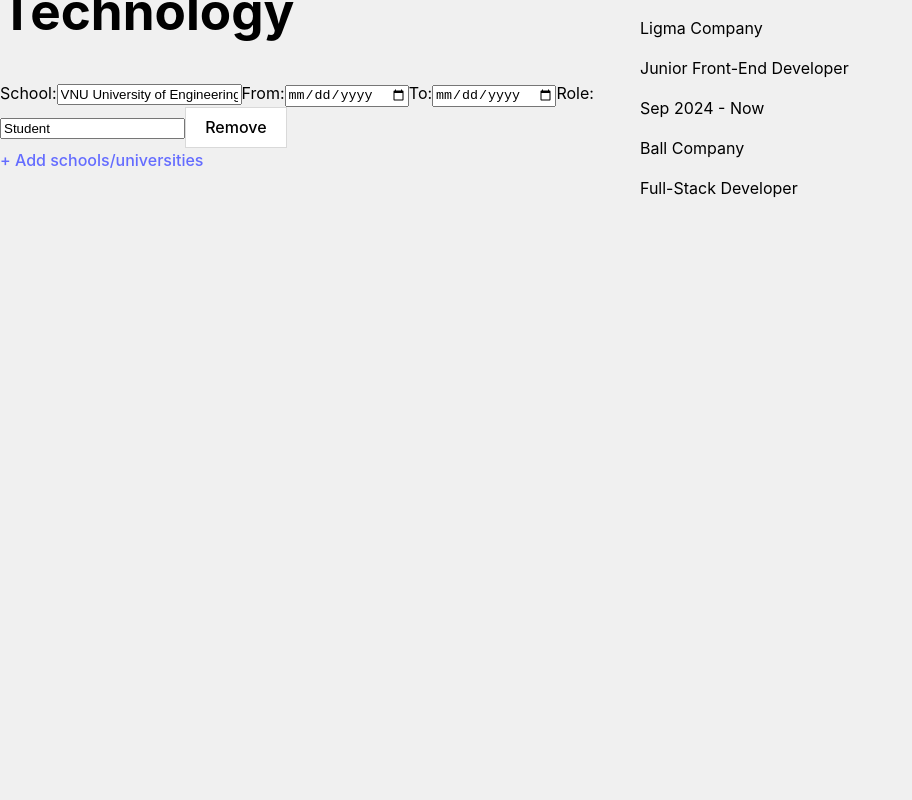
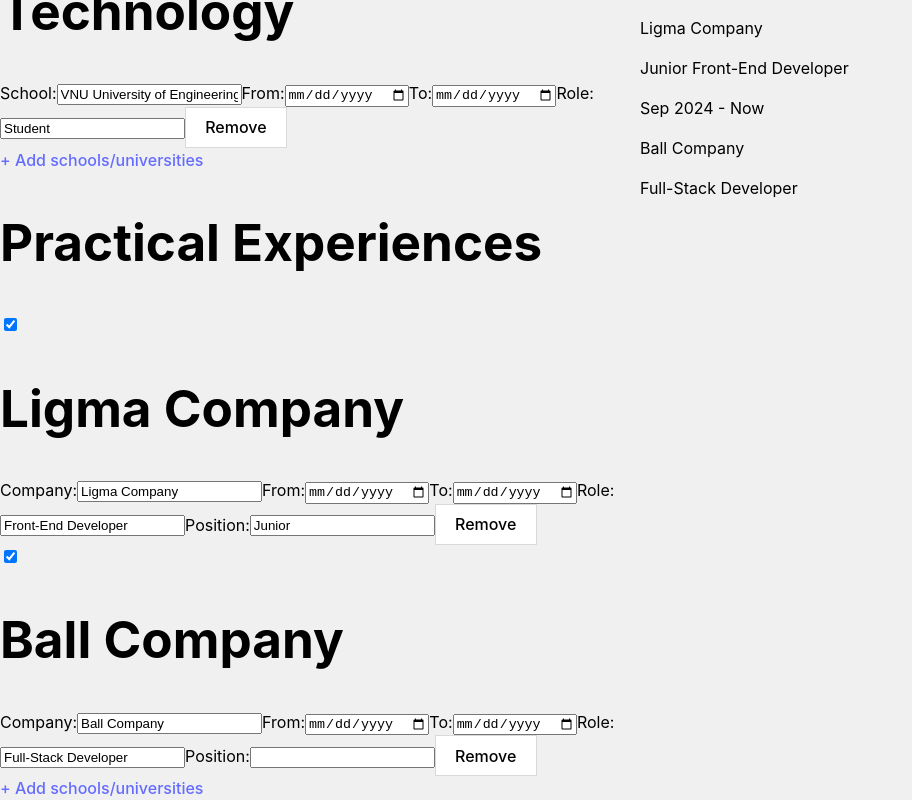
Before and after one commit to trandangduat/cv-application, a React (Vite) app: page / in a window 1280 px wide. Shown: the part 815-1615 px from the top of the page, without its empty margins (0-912 px from the left). Before the commit the page ends 1031 px from the top, so only its background shows below. Built offline with nearby package versions, Linux system fonts and the light colour scheme.

Commit message:
Add Practical Experiences Section:

```diff
--- a/src/App.jsx
+++ b/src/App.jsx
@@ -43,7 +43,7 @@ function App() {
             setEducationalExperiences(newEducation);
           }
         }
-        removeEducationPlace = {
+        removeSchool = {
           (e) => {
             let index = e.target.parentElement.getAttribute("data-index");
             const newEducation = [...educationalExperiences];
@@ -51,7 +51,7 @@ function App() {
             setEducationalExperiences(newEducation);
           }
         }
-        newEducationPlace = {
+        newSchool = {
           (e) => {
             e.preventDefault();
             const newEducation = [...educationalExperiences];
@@ -67,7 +67,7 @@ function App() {
             setEducationalExperiences(newEducation);
           }
         }
-        showEducationPlace = {
+        showSchool = {
           (e) => {
             let index = e.target.parentElement.parentElement.getAttribute("data-index");
             const newEducation = [...educationalExperiences];
@@ -77,6 +77,52 @@ function App() {
               newEducation[index].show = 1;
             }
             setEducationalExperiences(newEducation);
+          }
+        }
+        changePracticalExperiences = {
+          (e) => {
+            let index = e.target.parentElement.getAttribute("data-index");
+            const newPracticalExperiences = [...practicalExperiences];
+            newPracticalExperiences[index][e.target.getAttribute("name")] = e.target.value;
+            setPracticalExperiences(newPracticalExperiences);
+          }
+        }
+        removeCompany = {
+          (e) => {
+            let index = e.target.parentElement.getAttribute("data-index");
+            const newPracticalExperiences = [...practicalExperiences];
+            newPracticalExperiences.splice(index, 1);
+            setPracticalExperiences(newPracticalExperiences);
+          }
+        }
+        newCompany = {
+          (e) => {
+            e.preventDefault();
+            const newPracticalExperiences = [...practicalExperiences];
+            newPracticalExperiences.push(
+              {
+                "from": "",
+                "to": "",
+                "role": "",
+                "position": "",
+                "company": "Company name",
+                "id": crypto.randomUUID(),
+                "show": 1,
+              },
+            );
+            setPracticalExperiences(newPracticalExperiences);
+          }
+        }
+        showCompany = {
+          (e) => {
+            let index = e.target.parentElement.parentElement.getAttribute("data-index");
+            const newPracticalExperiences = [...practicalExperiences];
+            if (newPracticalExperiences[index].show) {
+              newPracticalExperiences[index].show = 0;
+            } else {
+              newPracticalExperiences[index].show = 1;
+            }
+            setPracticalExperiences(newPracticalExperiences);
           }
         }
 
--- a/src/components/Leftside.jsx
+++ b/src/components/Leftside.jsx
@@ -48,13 +48,13 @@ function GeneralInfo (props) {
   );
 }
 
-function Place (props) {
+function School (props) {
   return (
     <form className = "place" data-index = {props.index}>
       <div id = "header">
         <input
           type = "checkbox"
-          onChange = {props.showEducationPlace}
+          onChange = {props.showSchool}
           checked = {props.show ? true : false}
         />
         <h1>{props.school}</h1>
@@ -92,7 +92,64 @@ function Place (props) {
         onChange = {props.changeEducation}
       />
 
-      <button type = "button" onClick = {props.removeEducationPlace}>Remove</button>
+      <button type = "button" onClick = {props.removeSchool}>Remove</button>
+    </form>
+  );
+}
+
+function Company (props) {
+  return (
+    <form className = "place" data-index = {props.index}>
+      <div id = "header">
+        <input
+          type = "checkbox"
+          onChange = {props.showCompany}
+          checked = {props.show ? true : false}
+        />
+        <h1>{props.company}</h1>
+      </div>
+
+      <label htmlFor = "company">Company:</label>
+      <Input
+        type = "text"
+        name = "company"
+        value = {props.company}
+        onChange = {props.changePracticalExperiences}
+      />
+
+      <label htmlFor = "from">From:</label>
+      <Input
+        type = "date"
+        name = "from"
+        value = {props.from}
+        onChange = {props.changePracticalExperiences}
+      />
+
+      <label htmlFor = "to">To:</label>
+      <Input
+        type = "date"
+        name = "to"
+        value = {props.to}
+        onChange = {props.changePracticalExperiences}
+      />
+
+      <label htmlFor = "role">Role:</label>
+      <Input
+        type = "text"
+        name = "role"
+        value = {props.role}
+        onChange = {props.changePracticalExperiences}
+      />
+
+      <label htmlFor = "position">Position:</label>
+      <Input
+        type = "text"
+        name = "position"
+        value = {props.position}
+        onChange = {props.changePracticalExperiences}
+      />
+
+      <button type = "button" onClick = {props.removeCompany}>Remove</button>
     </form>
   );
 }
@@ -102,7 +159,7 @@ function Education (props) {
     <>
       {props.educationalExperiences.map((place, index) => {
         return (
-          <Place
+          <School
             from = {place.from}
             to = {place.to}
             role = {place.role}
@@ -111,12 +168,38 @@ function Education (props) {
             key = {place.id}
             show = {place.show}
             changeEducation = {props.changeEducation}
-            removeEducationPlace = {props.removeEducationPlace}
-            showEducationPlace = {props.showEducationPlace}
+            removeSchool = {props.removeSchool}
+            showSchool = {props.showSchool}
           />
         )
       })}
-      <a href = "#" onClick = {props.newEducationPlace}>+ Add schools/universities</a>
+      <a href = "#" onClick = {props.newSchool}>+ Add schools/universities</a>
+    </>
+  );
+}
+
+function PracticalExperiences (props) {
+  return (
+    <>
+      {props.practicalExperiences.map((place, index) => {
+        console.log(place);
+        return (
+          <Company
+            from = {place.from}
+            to = {place.to}
+            role = {place.role}
+            position = {place.position}
+            company = {place.company}
+            index = {index}
+            key = {place.id}
+            show = {place.show}
+            changePracticalExperiences = {props.changePracticalExperiences}
+            removeCompany = {props.removeCompany}
+            showCompany = {props.showCompany}
+          />
+        )
+      })}
+      <a href = "#" onClick = {props.newCompany}>+ Add schools/universities</a>
     </>
   );
 }
@@ -142,9 +225,21 @@ function Section (props) {
         <Education
           educationalExperiences = {props.educationalExperiences}
           changeEducation = {props.changeEducation}
-          removeEducationPlace = {props.removeEducationPlace}
-          newEducationPlace = {props.newEducationPlace}
-          showEducationPlace = {props.showEducationPlace}
+          removeSchool = {props.removeSchool}
+          newSchool = {props.newSchool}
+          showSchool = {props.showSchool}
+        />
+      );
+      break;
+    }
+    case "Practical Experiences": {
+      content = (
+        <PracticalExperiences
+          practicalExperiences = {props.practicalExperiences}
+          changePracticalExperiences = {props.changePracticalExperiences}
+          removeCompany = {props.removeCompany}
+          newCompany = {props.newCompany}
+          showCompany = {props.showCompany}
         />
       );
       break;
@@ -182,9 +277,18 @@ function Leftside (props) {
         key = "2"
         educationalExperiences = {props.educationalExperiences}
         changeEducation = {props.changeEducation}
-        removeEducationPlace = {props.removeEducationPlace}
-        newEducationPlace = {props.newEducationPlace}
-        showEducationPlace = {props.showEducationPlace}
+        removeSchool = {props.removeSchool}
+        newSchool = {props.newSchool}
+        showSchool = {props.showSchool}
+      />
+      <Section
+        title = "Practical Experiences"
+        key = "3"
+        practicalExperiences = {props.practicalExperiences}
+        changePracticalExperiences = {props.changePracticalExperiences}
+        removeCompany = {props.removeCompany}
+        newCompany = {props.newCompany}
+        showCompany = {props.showCompany}
       />
     </div>
   );
```
